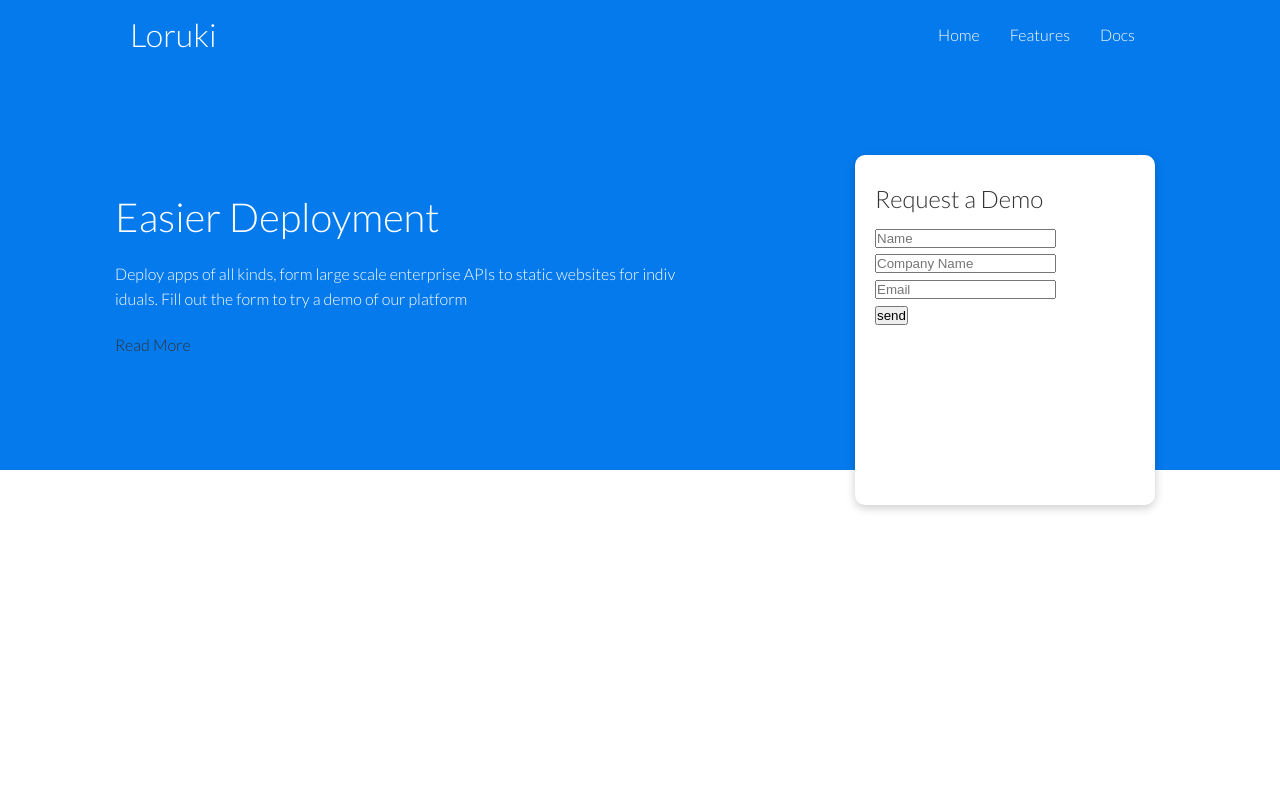
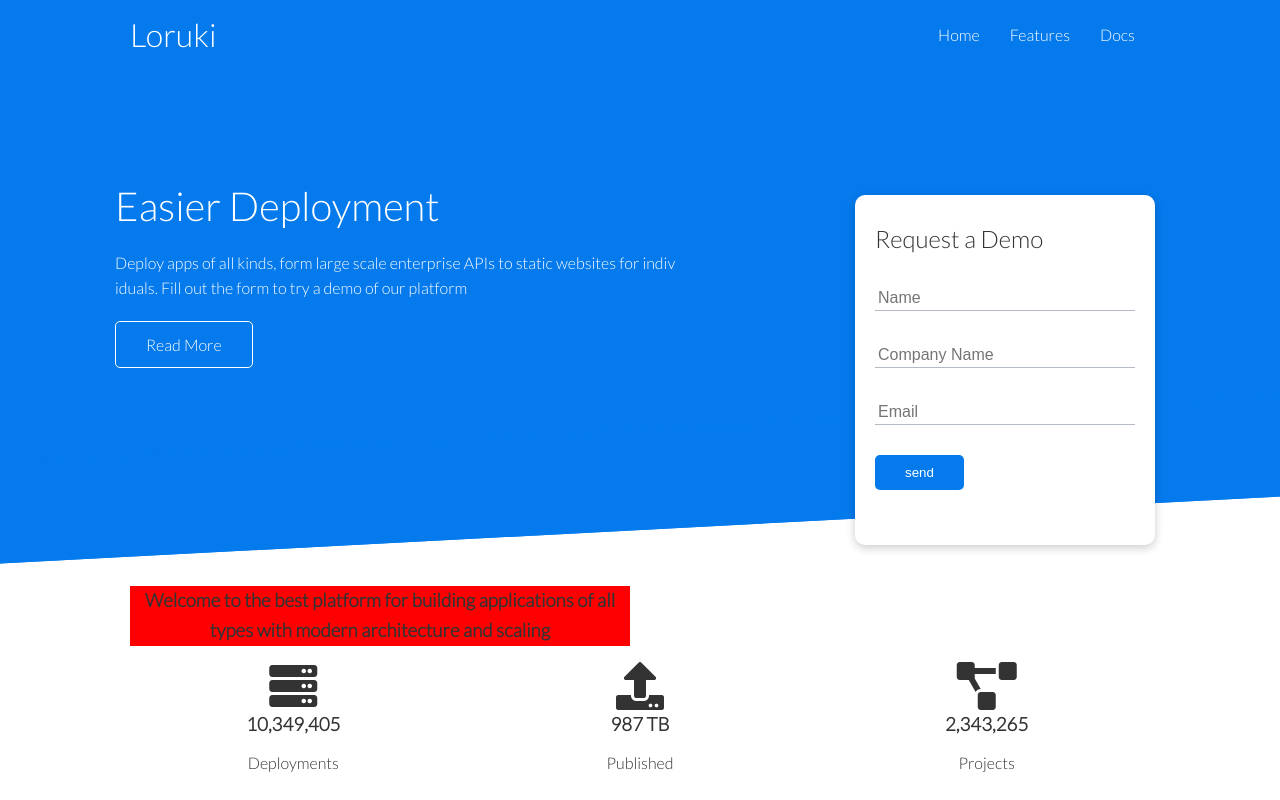
Before and after one commit to ahmedabukar01/loruki-website, a plain HTML site: page index.html in a window 1280 px wide. Drawn offline with Linux system fonts and the light colour scheme.

Commit message:
added new

```diff
--- /dev/null
+++ b/css/Utilities.css
@@ -0,0 +1,65 @@
+/* margins */
+.my-1{
+    margin:1rem 0;
+}
+.my-2{
+    margin:1.5rem 0;
+}
+.my-3{
+    margin:2rem 0;
+}
+.my-4{
+    margin:3rem 0;
+}
+.my-5{
+    margin:4rem 0;
+}
+
+.m-1{
+    margin:1rem;
+}
+.m-2{
+    margin:1.5rem;
+}
+.m-3{
+    margin:2rem;
+}
+.m-4{
+    margin:3rem;
+}
+.m-5{
+    margin:4rem;
+}
+
+/* Paddings */
+.py-1{
+    margin:1rem 0;
+}
+.py-2{
+    margin:1.5rem 0;
+}
+.py-3{
+    margin:2rem 0;
+}
+.py-4{
+    margin:3rem 0;
+}
+.py-5{
+    margin:4rem 0;
+}
+
+.p-1{
+    margin:1rem;
+}
+.p-2{
+    margin:1.5rem;
+}
+.p-3{
+    margin:2rem;
+}
+.p-4{
+    margin:3rem;
+}
+.p-5{
+    margin:4rem;
+}
--- a/css/style.css
+++ b/css/style.css
@@ -72,12 +72,49 @@ img{
 
 .showcase-form{
     position: relative;
-    top:60px;
+    top:100px;
     height:350px;
     width:300px;
     z-index:100;
     padding:40px;
     justify-self: flex-end;
+}
+.showcase-form .form-control{
+    margin:30px 0;
+}
+.showcase-form input[type="text"],
+.showcase-form input[type="email"]{
+    padding:3px;
+    border:0;
+    border-bottom:1px solid #b3bac4;
+    font-size:16px;
+    width:100%;
+}
+.showcase-form input:focus{
+    outline: none;
+}
+.showcase::before,.showcase::after{
+    content:'';
+    background:var(--primary-color);
+    height:100px;
+    position:absolute;
+    right:0;
+    left:0;
+    bottom:-60px;
+    transform:skewY(-3deg);
+    -webkit-transform:skewY(-3deg);
+    -moz-transform:skewY(-3deg);
+    -ms-transform:skewY(-3deg);
+
+}
+/* Stats */
+.stats{
+    padding-top:100px;
+}
+.stats-heading{
+    max-width:500px;
+    margin:auto;
+    background:red;
 }
 
 /* Utilities */
@@ -97,6 +134,28 @@ img{
     margin:10px;
 
 }
+.btn{
+    display:inline-block;
+    padding:10px 30px;
+    border:0;
+    border-radius:5px;
+    background:var(--primary-color);
+    color:#fff;
+    cursor:pointer;
+
+}
+.btn-outline{
+    background:transparent;
+    border:1px solid #fff;
+}
+.btn:hover{
+    transform:scale(0.9);
+}
+
+.text-center{
+    text-align:center;
+}
+
 .flex{
     display:flex;
     justify-content:center;
@@ -112,3 +171,7 @@ img{
     align-items:center;
     height:100%;
 }
+
+.grid-3{
+    grid-template-columns: repeat(3,1fr);
+}
--- a/index.html
+++ b/index.html
@@ -5,6 +5,7 @@
     <link rel="stylesheet" href="https://cdnjs.cloudflare.com/ajax/libs/font-awesome/5.15.1/css/all.min.css" integrity="sha512-+4zCK9k+qNFUR5X+cKL9EIR+ZOhtIloNl9GIKS57V1MyNsYpYcUrUeQc9vNfzsWfV28IaLL3i96P9sdNyeRssA==" crossorigin="anonymous" />
     <meta name="viewport" content="width=device-width, initial-scale=1.0">
     <link rel="stylesheet" href="css/style.css">
+    <link rel="stylesheet" href="css/Utilities.css">
     <title>Loruki | Cloud Hosting for Everyone</title>
 </head>
 <body>
@@ -55,5 +56,34 @@
             </div>
         </div>
     </section>
+
+    <!--stats-->
+    <section class="stats">
+        <div class="container">
+            <h3 class="stats-heading text-center my-1">
+                Welcome to the best platform for building applications of
+                all types with modern architecture and scaling
+            </h3>
+
+            <div class="grid grid-3 text-center my4">
+                <div>
+                    <i class="fas fa-server fa-3x"></i>
+                    <h3>10,349,405</h3>
+                    <p class="text-secondary">Deployments</p>
+                </div>
+                <div>
+                    <i class="fas fa-upload fa-3x"></i>
+                    <h3>987 TB</h3>
+                    <p class="text-secondary">Published</p>
+                </div>
+                <div>
+                    <i class="fas fa-project-diagram fa-3x"></i>
+                    <h3>2,343,265</h3>
+                    <p class="text-secondary">Projects</p>
+                </div>
+            </div>
+        </div>
+    </section>
+
 </body>
 </html>
```
